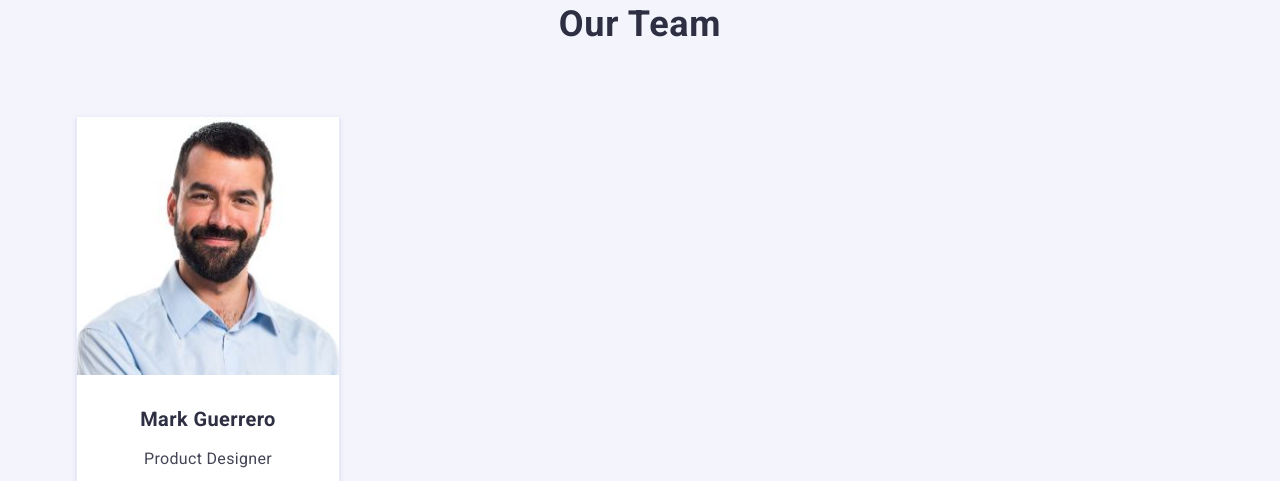
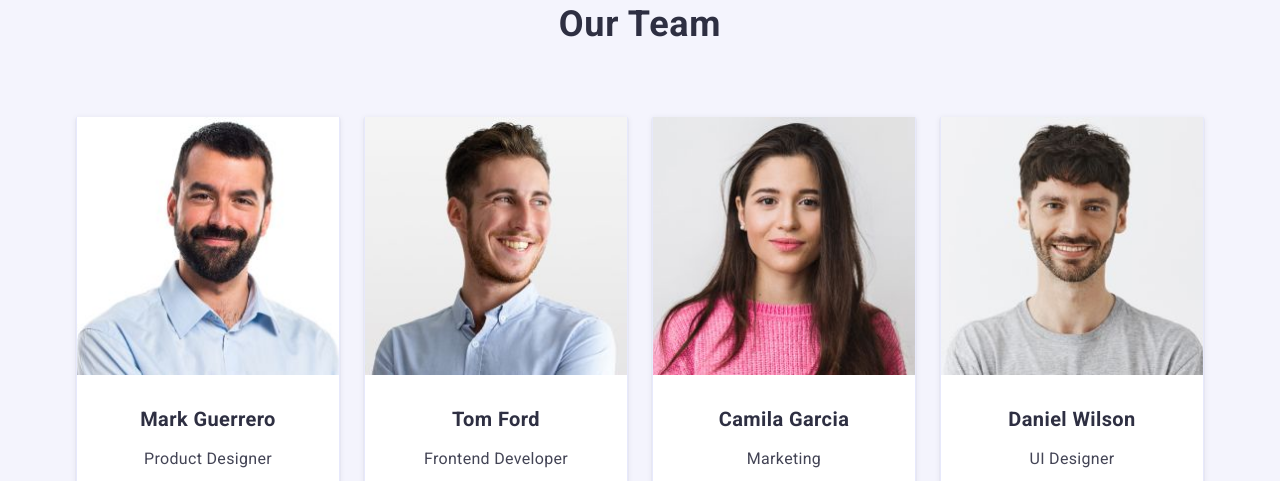
Before and after one commit to timatas/goit-markup-hw-06, a plain HTML site: page index.html in a window 1280 px wide. Shown: the part 1810-2291 px from the top of the page. Drawn offline with nearby package versions, Linux system fonts and the light colour scheme.

Commit message:
0209 team

```diff
--- a/css/styles.css
+++ b/css/styles.css
@@ -465,6 +465,7 @@ img {
   .team-section {
     padding: 120px 0;
   }
+}
 .team-section-title {
   color: var(--grey);
   text-align: center;
@@ -480,20 +481,18 @@ img {
 
 .team-section-list {
   display: flex;
-  flex-direction: column;
+  flex-wrap: wrap;
+  text-align: center;
   gap: 72px;
-  margin: 0 auto;
-  text-align: center;
-  max-width: 264px;
 }
 @media only screen and (min-width: 768px) {
   .team-section-list {
-    flex-wrap: wrap;
     max-width: 768px;
     --items: 2;
     --indent: 24px;
     column-gap: 24px;
     row-gap: 72px;
+  }
 }
 @media only screen and (min-width: 1158px) {
   .team-section-list {
@@ -580,9 +579,6 @@ text-align: center;
   fill: currentColor;
 }
 
-
-
-
 /* ======customers-section=============== */
 .customers-section {
   padding: 96px 0;
@@ -601,7 +597,6 @@ text-align: center;
   display: flex;
   align-items: center;
   justify-content: center;
-  max-width: 190px;
   height: 88px;
   border: 1px solid var(--lightslate);
   border-radius: 4px;
@@ -626,7 +621,6 @@ text-align: center;
     --indent: 24px;
   }
   .customers-item {
-    max-width: 168px;
     margin: 0 auto;
   }
   .customers-icon {
```
Lines whose indentation alone changed are shown as unchanged.
